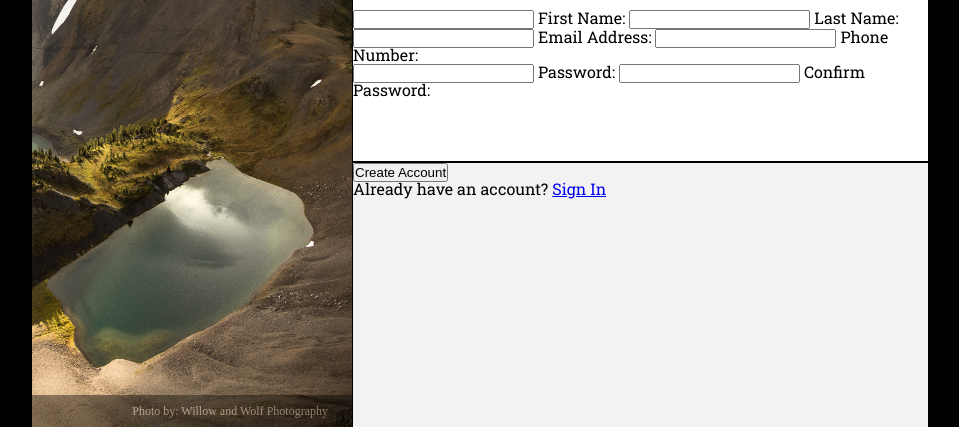
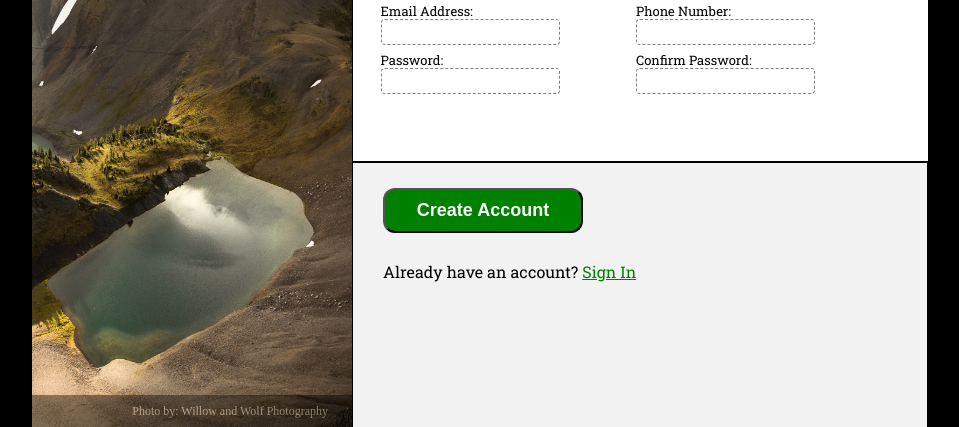
Before and after one commit to Daver067/higher-optimization-signup, a plain HTML site: page index.html in a window 1280 px wide. Shown: the part 373-800 px from the top of the page, without its empty margins (160-1119 px from the left). Drawn offline with Linux system fonts and the light colour scheme.

Commit message:
looks pretty good, could mess a little bit more with the form section but overall its almost identical to the Odin template

```diff
--- a/index.html
+++ b/index.html
@@ -30,28 +30,40 @@
             </div>
 
             <div class="middle-container">
-                <div class="do-this"><h1>Lets Do This!</h1></div>
+                <div class="do-this"><h2>Lets Do This!</h2></div>
                 <div class="form">
                     <form action="" method="post">
                         <div>
+                            <div class="inner">
+                                <label for="firstName">First Name:</label>
                                 <input type="text" name="firstName" id="firstName">
-                            <label for="firstName">First Name:</label>
+                            </div>
+                            <div class="inner">
+                                <label for="lastName">Last Name:</label>
                                 <input type="text" name="lastName" id="lastName">
-                            <label for="lastName">Last Name:</label>
+                            </div>
                         </div>
 
                         <div>
+                            <div class="inner">
+                                <label for="email">Email Address:</label>
                                 <input type="email" name="email" id="email">
-                            <label for="email">Email Address:</label>
+                            </div>
+                            <div class="inner">
+                                <label for="phoneNumber">Phone Number:</label>
                                 <input type="tel" name="phoneNumber" id="phoneNumber">
-                            <label for="phoneNumber">Phone Number:</label>
+                            </div>
                         </div>
 
                         <div>
+                            <div class="inner">
+                                <label for="password">Password:</label>
                                 <input type="password" name="password" id="password">
-                            <label for="password">Password:</label>
+                            </div>
+                            <div class="inner">
+                                <label for="passwordCheck">Confirm Password:</label>
                                 <input type="password" name="passwordCheck" id="passwordCheck">
-                            <label for="passwordCheck">Confirm Password:</label>
+                            </div>
                         </div>
                     </form>
                 </div>
--- a/styles.css
+++ b/styles.css
@@ -123,16 +123,74 @@ span {
     height: 20%;
     padding: 15px 0 5px 35px;
 }
+
 .form {
+    box-sizing: border-box;
     width: 100%;
     height: 80%;
+    padding-right: 15%;
+    padding-bottom: 10%;
+
+}
+.form form {
+    height: 100%;
     display: flex;
     flex-direction: column;
     justify-content: space-evenly;
+    font-size: small;
 }
+
+.form div {
+    display: flex;
+    flex-direction: row;
+    justify-content: space-evenly;
+    gap: 10%;
+}
+
+.form .inner {
+    display: flex;
+    flex-direction: column;
+    justify-content: space-between;
+}
+.form input {
+    height: 1.8em;
+
+    border: 1px grey dashed;
+    border-radius: 4px;
+}
+input:focus {
+    background-color: #F8F8F8;
+}
+
+
+
+
+
 
 .bottom-container {
     background-color: #F2F2F2;
     font-family: theRest;
+    box-sizing: border-box;
+    padding: 25px 0 0 30px;
+}
 
+button {
+    margin-bottom: 2rem;
+    height: 2.5em;
+    width: 200px;
+    border-radius: 12px;
+    background-color: green;
+    color: white;
+    font-weight: bolder;
+    font-size: large;
 }
+
+a:link {
+    color: green;
+}
+a:visited {
+    color: green;
+}
+a:hover{
+    color: darkblue;
+}
```
Lines whose indentation alone changed are shown as unchanged.
